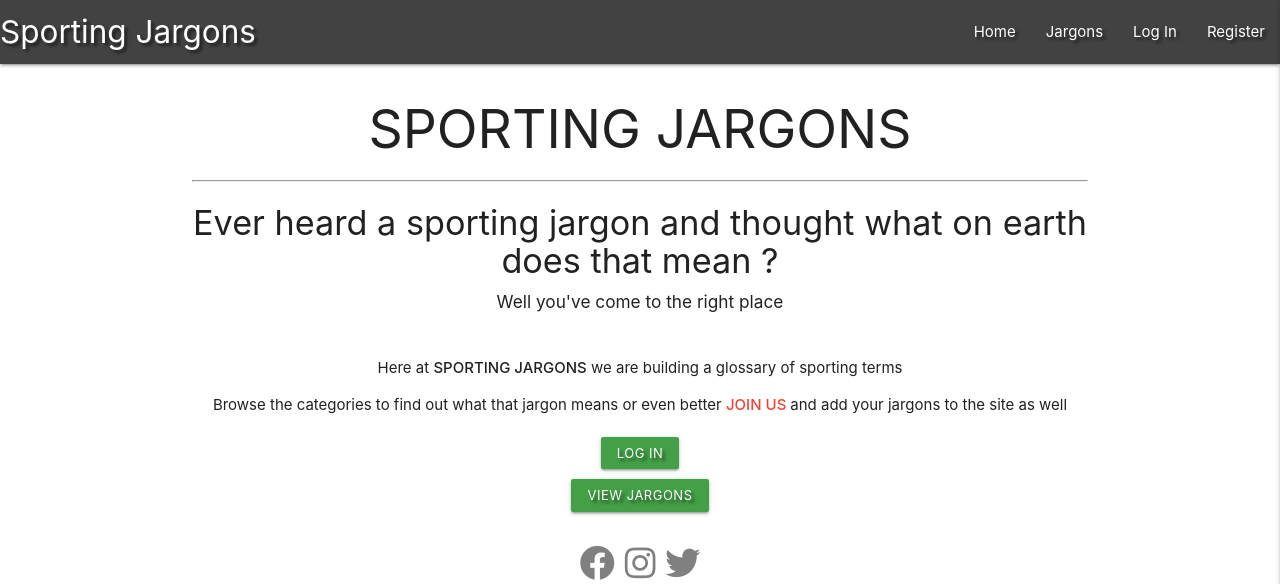
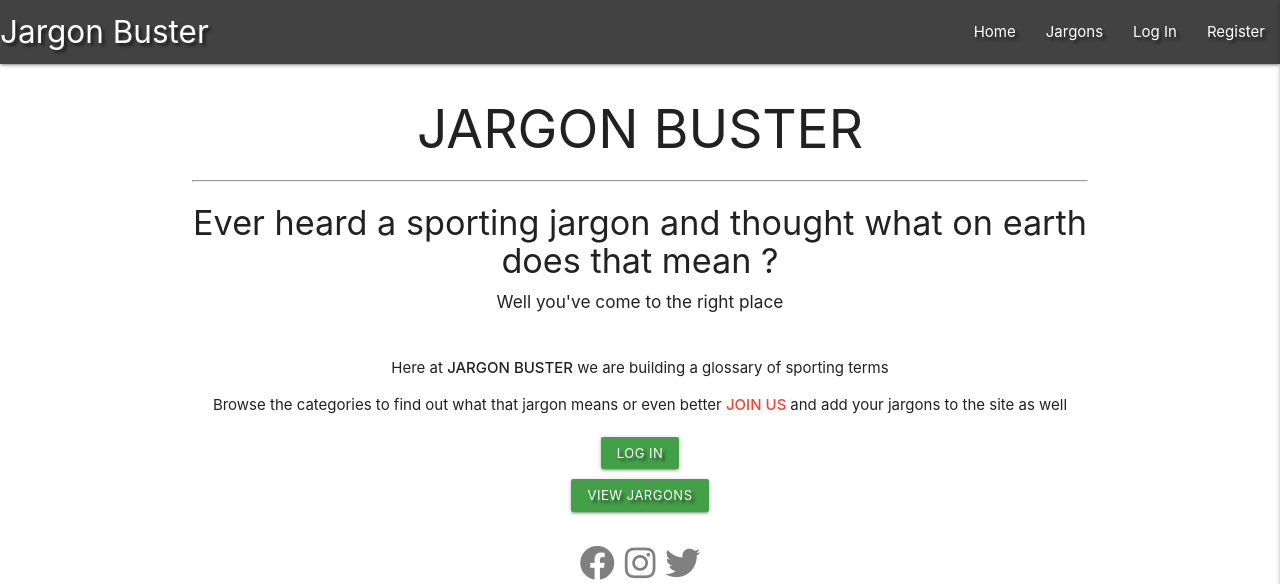
Before and after one commit to Code-Institute-Submissions/martinjohnson26-Milestone3, a Flask app: page / in a window 1280 px wide. Shown: the top 584 px of the page. Run offline with Flask 2, Linux system fonts and the light colour scheme; some libraries are stand-ins or nearby versions.

```diff
--- a/templates/base.html
+++ b/templates/base.html
@@ -12,7 +12,7 @@
     <link rel="stylesheet" href="{{ url_for('static', filename='css/style.css') }}" type="text/css">
     {% block styles %}
     {% endblock %}
-    <title>Sporting Jargons</title>
+    <title>Jargon Buster</title>
 </head>
 
 <body>
@@ -21,7 +21,7 @@
     <div class="navbar-fixed">
         <nav class="nav-extended text-shadow grey darken-3">
             <div class="nav-wrapper">
-                <a href="{{ url_for ('home')}}" class="brand-logo white-text text-darken 4">Sporting Jargons</a>
+                <a href="{{ url_for ('home')}}" class="brand-logo white-text text-darken 4">Jargon Buster</a>
                 <a href="#" data-target="mobile-demo" class="sidenav-trigger right"><i class="fas fa-bars"></i></a>
                 <ul class="right hide-on-med-and-down">
                     <li><a href="{{ url_for('home') }}">Home</a></li>
@@ -41,8 +41,7 @@
     <!-- Mobile NavBar -->
     <ul class="sidenav" id="mobile-demo">
         <li>
-            <a href="{{ url_for ('home')}}" class="brand-logo brand-logo-size white-text text-darken 4">Sporting
-                Jargons</a>
+            <a href="{{ url_for ('home')}}" class="brand-logo brand-logo-size white-text text-darken 4">Jargon Buster</a>
         </li>
         <li><a href="{{ url_for('home') }}">Home</a></li>
         <li><a href="{{ url_for('get_jargons')}}">Jargons</a></li>
--- a/templates/home.html
+++ b/templates/home.html
@@ -4,12 +4,12 @@
 <div class="container-fluid">
     <div class="col s12 center-align">
         <div class="caption text-center">
-            <h2>SPORTING JARGONS</h2>
+            <h2>JARGON BUSTER</h2>
             <hr>
             <h4>Ever heard a sporting jargon and thought what on earth does that mean ?</h4>
             <h6> Well you've come to the right place</h6>
             <br>
-            <p> Here at <strong>SPORTING JARGONS</strong> we are building a glossary of sporting terms</p>
+            <p> Here at <strong>JARGON BUSTER</strong> we are building a glossary of sporting terms</p>
             <p> Browse the categories to find out what that jargon means or even better <strong><a
                         href="{{ url_for('register') }}" class="red-text">JOIN US </a></strong>and add your jargons to
                 the site as well</p>
--- a/templates/jargons.html
+++ b/templates/jargons.html
@@ -1,7 +1,7 @@
 {% extends "base.html"%}
 {% block content %}
 
-<h3 class="light-blue-text text-darken-4 center-align">View Sporting Jargons</h3>
+<h3 class="text-darken-4 center-align">View The Jargons</h3>
 
 <div class="row card-panel grey lighten-5">
     <form action="{{url_for('search')}}" method="post" class="col s12">
```
Also changed, not shown: README.md, 1 other file.
